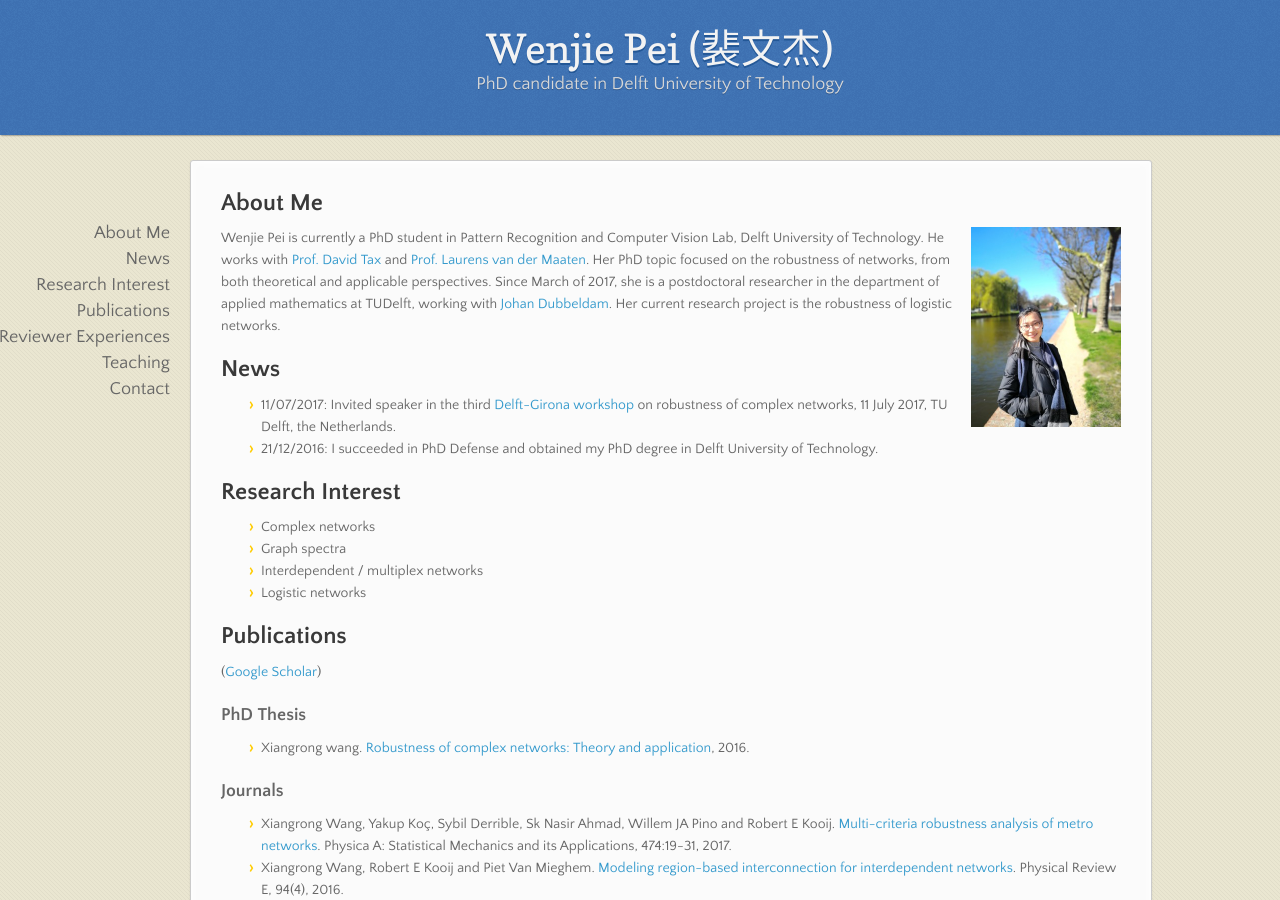
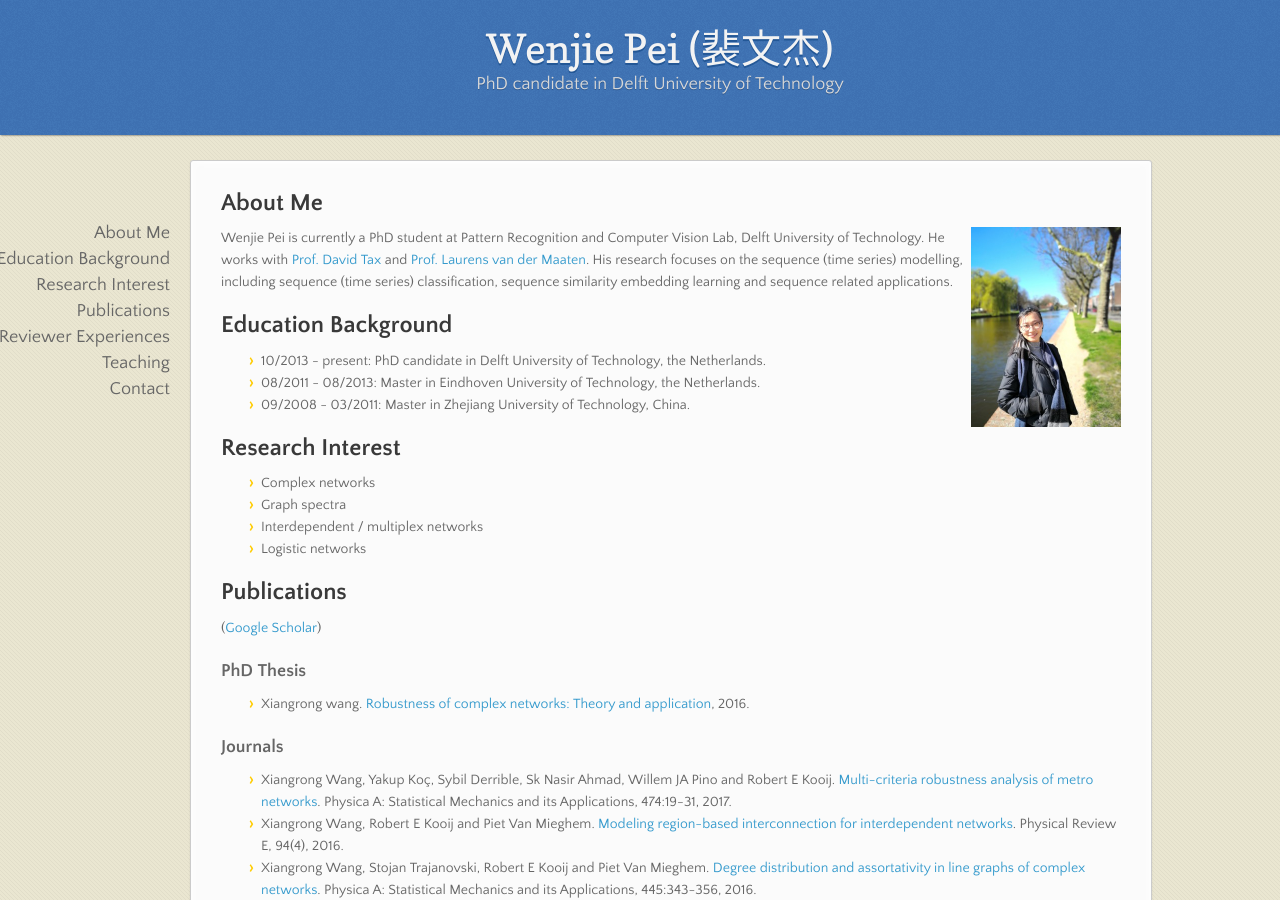
Before and after one commit to wenjiepei/wenjiepei.github.com, a Jekyll site: the page built from index.md, in a window 1280 px wide and 900 px high. Built offline with Jekyll 4.4.1, drawn with Linux system fonts in a browser that asks for light colours; nearby versions of some CDN libraries; our own code applies the rules of GitHub Pages for plain Markdown files.

Commit message:
Update index.md

```diff
--- a/index.md
+++ b/index.md
@@ -1,11 +1,11 @@
 ## About Me
 
 <img align="right" width='150' src="xiangrong.jpeg">
-Wenjie Pei is currently a PhD student in Pattern Recognition and Computer Vision Lab, Delft University of Technology. He works with [Prof. David Tax](http://prlab.tudelft.nl/users/david-tax) and [Prof. Laurens van der Maaten](https://lvdmaaten.github.io/). Her PhD topic focused on the robustness of networks,  from both theoretical and applicable perspectives. Since March of 2017, she is a postdoctoral researcher in the department of applied mathematics at TUDelft, working with [Johan Dubbeldam](http://ta.twi.tudelft.nl/dv/users/dubbel/).  Her current research project is the robustness of logistic networks.
-
-## News
-* 11/07/2017: Invited speaker in the third [Delft-Girona workshop](https://www.nas.ewi.tudelft.nl/rocn/index.html) on robustness of complex networks, 11 July 2017, TU Delft, the Netherlands.
-* 21/12/2016: I succeeded in PhD Defense and obtained my PhD degree in Delft University of Technology.
+Wenjie Pei is currently a PhD student at Pattern Recognition and Computer Vision Lab, Delft University of Technology. He works with [Prof. David Tax](http://prlab.tudelft.nl/users/david-tax) and [Prof. Laurens van der Maaten](https://lvdmaaten.github.io/). His research focuses on the sequence (time series) modelling, including sequence (time series) classification, sequence similarity embedding learning and sequence related applications.
+## Education Background
+* 10/2013 - present: PhD candidate in Delft University of Technology, the Netherlands.
+* 08/2011 - 08/2013: Master in Eindhoven University of Technology, the Netherlands.
+* 09/2008 - 03/2011: Master in Zhejiang University of Technology, China.
 
 ## Research Interest
 - Complex networks
```
